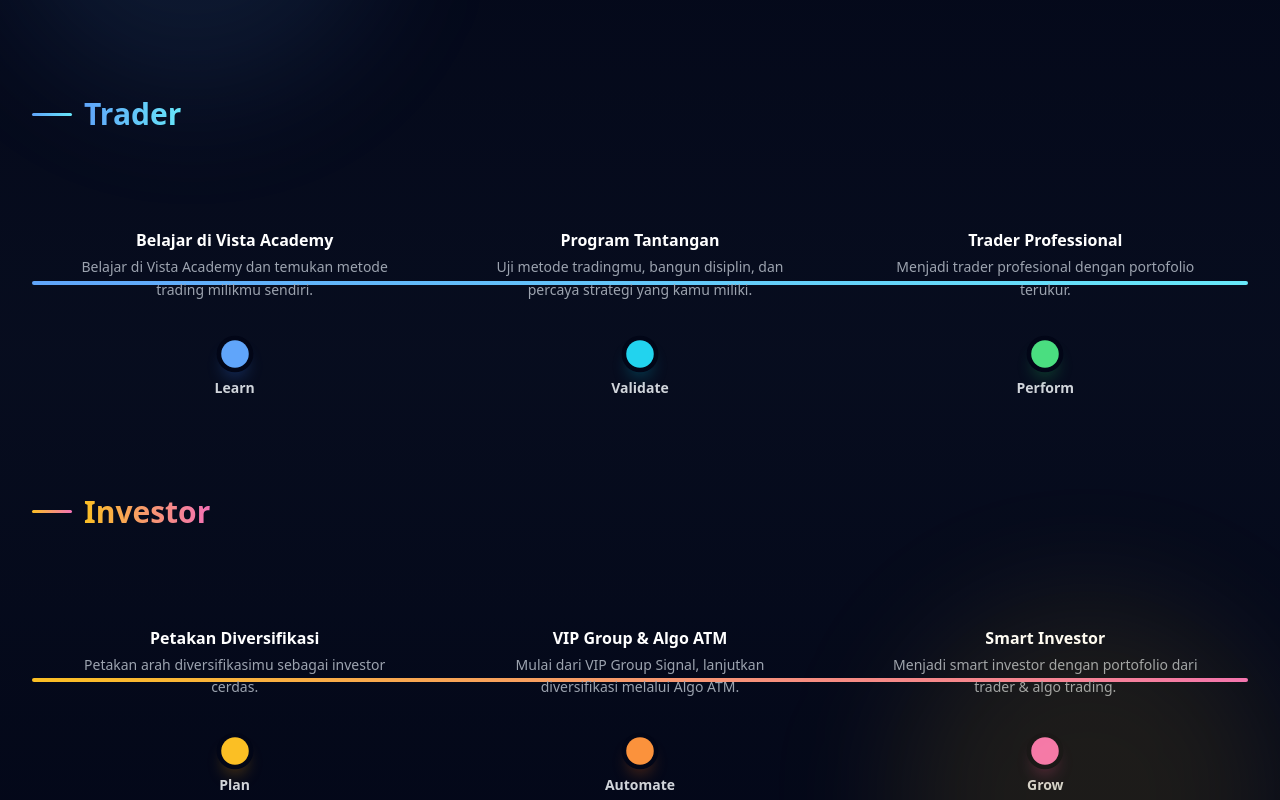
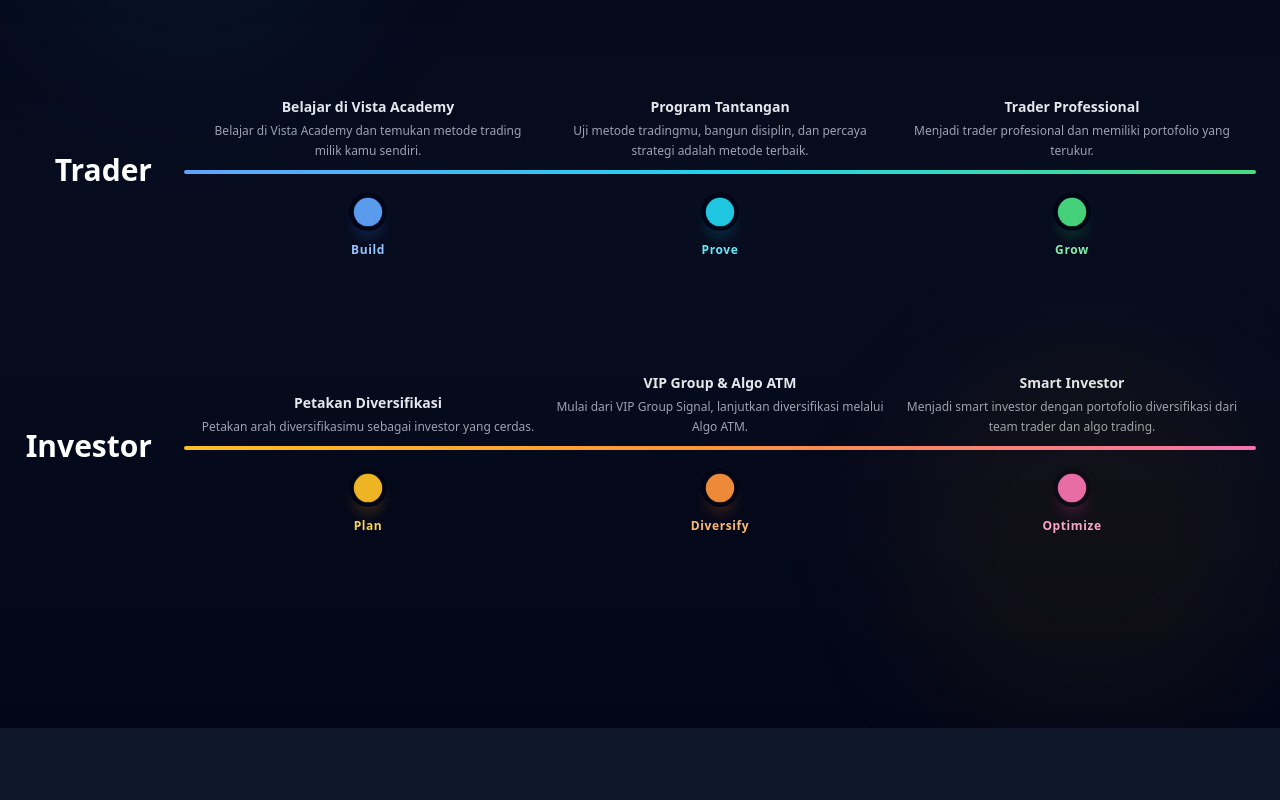
Before and after one commit to yudibasri03/vista, a React (Vite) app: page / in a window 1280 px wide. Shown: the part 3400-4200 px from the top of the page. Built offline with nearby package versions, Linux system fonts and the light colour scheme.

Commit message:
Update Roadmap.tsx

```diff
--- a/src/components/Roadmap.tsx
+++ b/src/components/Roadmap.tsx
@@ -1,121 +1,121 @@
-import { motion } from "framer-motion";
-
 export default function Roadmap() {
   const tradersJourney = [
     {
       id: 1,
-      label: "Learn",
+      date: "Build",
       title: "Belajar di Vista Academy",
-      desc: "Belajar di Vista Academy dan temukan metode trading milikmu sendiri.",
+      text: "Belajar di Vista Academy dan temukan metode trading milik kamu sendiri.",
       dotColor: "bg-blue-400",
       dotShadow: "shadow-blue-500/40",
+      textColor: "text-blue-300",
     },
     {
       id: 2,
-      label: "Validate",
+      date: "Prove",
       title: "Program Tantangan",
-      desc: "Uji metode tradingmu, bangun disiplin, dan percaya strategi yang kamu miliki.",
+      text: "Uji metode tradingmu, bangun disiplin, dan percaya strategi adalah metode terbaik.",
       dotColor: "bg-cyan-400",
       dotShadow: "shadow-cyan-500/40",
+      textColor: "text-cyan-300",
     },
     {
       id: 3,
-      label: "Perform",
+      date: "Grow",
       title: "Trader Professional",
-      desc: "Menjadi trader profesional dengan portofolio terukur.",
+      text: "Menjadi trader profesional dan memiliki portofolio yang terukur.",
       dotColor: "bg-green-400",
       dotShadow: "shadow-green-500/40",
+      textColor: "text-green-300",
     },
   ];
 
   const investorsJourney = [
     {
       id: 1,
-      label: "Plan",
+      date: "Plan",
       title: "Petakan Diversifikasi",
-      desc: "Petakan arah diversifikasimu sebagai investor cerdas.",
+      text: "Petakan arah diversifikasimu sebagai investor yang cerdas.",
       dotColor: "bg-amber-400",
       dotShadow: "shadow-amber-500/40",
+      textColor: "text-amber-300",
     },
     {
       id: 2,
-      label: "Automate",
+      date: "Diversify",
       title: "VIP Group & Algo ATM",
-      desc: "Mulai dari VIP Group Signal, lanjutkan diversifikasi melalui Algo ATM.",
+      text: "Mulai dari VIP Group Signal, lanjutkan diversifikasi melalui Algo ATM.",
       dotColor: "bg-orange-400",
       dotShadow: "shadow-orange-500/40",
+      textColor: "text-orange-300",
     },
     {
       id: 3,
-      label: "Grow",
+      date: "Optimize",
       title: "Smart Investor",
-      desc: "Menjadi smart investor dengan portofolio dari trader & algo trading.",
+      text: "Menjadi smart investor dengan portofolio diversifikasi dari team trader dan algo trading.",
       dotColor: "bg-pink-400",
       dotShadow: "shadow-pink-500/40",
+      textColor: "text-pink-300",
     },
   ];
 
   const HorizontalTimeline = ({
+  journey,
   label,
-    journey,
-    gradient,
+  isTraders,
 }: {
+  journey: typeof tradersJourney;
   label: string;
-    journey: any[];
-    gradient: string;
+  isTraders: boolean;
 }) => (
-    <div className="mb-24 w-full">
-      {/* SECTION LABEL - PREMIUM */}
-      <div className="flex items-center gap-3 mb-8">
-        <div className={`w-10 h-[3px] rounded-full ${gradient}`} />
-        <h3
-          className={`text-3xl font-extrabold bg-clip-text text-transparent ${gradient}`}
-        >
-          {label}
-        </h3>
+  <div className="mb-24">
+    <div className="flex items-center gap-8">
+      {/* LABEL DI KIRI – sekarang sejajar garis */}
+      <div className="flex-shrink-0 w-32 text-right">
+        <h3 className="text-3xl font-bold text-white">{label}</h3>
       </div>
 
-      {/* TIMELINE WRAPPER */}
-      <div className="relative w-full pt-16">
-        {/* LINE ANIMATION */}
-        <motion.div
-          initial={{ scaleX: 0 }}
-          whileInView={{ scaleX: 1 }}
-          transition={{ duration: 1.2, ease: "easeOut" }}
-          viewport={{ once: true }}
-          className={`origin-left absolute top-1/2 left-0 right-0 h-[4px] rounded-full ${gradient}`}
+      {/* TIMELINE DI KANAN */}
+      <div className="flex-1 relative">
+        {/* Garis animasi */}
+        <div
+          className={`absolute top-1/2 left-0 right-0 h-1 -translate-y-1/2 rounded-full origin-left animate-line-grow ${
+            isTraders
+              ? "bg-gradient-to-r from-blue-400 via-cyan-400 to-green-400"
+              : "bg-gradient-to-r from-amber-400 via-orange-400 to-pink-400"
+          }`}
         />
 
-        {/* CHECKPOINTS */}
-        <div className="relative flex justify-between w-full">
-          {journey.map((c) => (
+        {/* Checkpoints */}
+        <div className="relative flex justify-between px-2">
+          {journey.map((checkpoint) => (
             <div
-              key={c.id}
-              className="flex flex-col items-center text-center w-1/3"
+              key={checkpoint.id}
+              className="flex flex-col items-center w-1/3 text-center"
             >
-              {/* Title */}
-              <h4 className="text-base font-semibold text-white mb-1">
-                {c.title}
+              <div className="mb-10 min-h-[80px] flex flex-col justify-end">
+                <h4 className="text-sm font-semibold text-gray-200 mb-1">
+                  {checkpoint.title}
                 </h4>
+                <p className="text-xs text-gray-400 leading-relaxed px-2">
+                  {checkpoint.text}
+                </p>
+              </div>
 
-              {/* Description */}
-              <p className="text-sm text-gray-400 max-w-xs leading-relaxed mb-10">
-                {c.desc}
-              </p>
-
-              {/* DOT WITH PULSE */}
-              <motion.div
-                animate={{ scale: [1, 1.15, 1] }}
-                transition={{ repeat: Infinity, duration: 2 }}
-                className={`w-6 h-6 rounded-full ${c.dotColor} shadow-lg ${c.dotShadow} ring-4 ring-slate-950`}
+              <div
+                className={`w-6 h-6 ${checkpoint.dotColor} rounded-full shadow-lg ${checkpoint.dotShadow} ring-4 ring-slate-950 animate-dot-pulse`}
               />
 
-              {/* Label below dot */}
-              <div className="text-sm text-gray-300 font-bold mt-3">
-                {c.label}
+              <div className="mt-3">
+                <span
+                  className={`text-xs font-bold tracking-wider ${checkpoint.textColor}`}
+                >
+                  {checkpoint.date}
+                </span>
               </div>
             </div>
           ))}
+        </div>
       </div>
     </div>
   </div>
@@ -123,36 +123,36 @@ export default function Roadmap() {
 
   return (
     <section className="py-24 bg-gradient-to-b from-slate-950 via-slate-900/40 to-slate-950 text-white relative overflow-hidden">
-      <div className="max-w-7xl mx-auto px-4 sm:px-6 lg:px-8">
-
-        {/* HEADER */}
-        <div className="text-center mb-24">
-          <h2 className="text-4xl sm:text-5xl font-bold mb-6">
+      <div className="max-w-7xl mx-auto px-6">
+        {/* Header utama */}
+        <div className="text-center mb-20">
+          <h2 className="text-4xl sm:text-5xl font-bold mb-6 leading-tight">
             Tentukan Perjalanan Finansial dan Pilih ingin jadi seperti apa kamu nantinya
           </h2>
           <p className="text-gray-400 max-w-2xl mx-auto text-base leading-relaxed">
-            Dua perjalanan, satu tujuan: berkembang. Tentukan apakah Anda ingin membangun skill untuk menjadi trader profesional, atau mengembangkan portofolio sebagai investor cerdas.
+            Dua perjalanan, satu tujuan: berkembang. Tentukan apakah Anda ingin membangun skill
+            untuk menjadi trader profesional, atau mengembangkan portofolio sebagai investor cerdas.
           </p>
         </div>
 
-        {/* TRADER TIMELINE */}
+        {/* Trader Journey */}
         <HorizontalTimeline
+          journey={tradersJourney}
           label="Trader"
-          journey={tradersJourney}
-          gradient="bg-gradient-to-r from-blue-400 to-cyan-300"
+          isTraders={true}
         />
 
-        {/* INVESTOR TIMELINE */}
+        {/* Investor Journey */}
         <HorizontalTimeline
+          journey={investorsJourney}
           label="Investor"
-          journey={investorsJourney}
-          gradient="bg-gradient-to-r from-amber-400 to-pink-400"
+          isTraders={false}
         />
       </div>
 
-      {/* Decorative Glows */}
-      <div className="absolute top-0 left-0 w-96 h-96 bg-blue-400/10 blur-3xl rounded-full" />
-      <div className="absolute bottom-0 right-0 w-96 h-96 bg-amber-400/10 blur-3xl rounded-full" />
+      {/* Dekorasi background */}
+      <div className="absolute top-0 left-0 w-96 h-96 bg-blue-500/5 rounded-full blur-3xl" />
+      <div className="absolute bottom-0 right-0 w-96 h-96 bg-amber-500/5 rounded-full blur-3xl" />
     </section>
   );
 }
```
Lines whose indentation alone changed are shown as unchanged.
